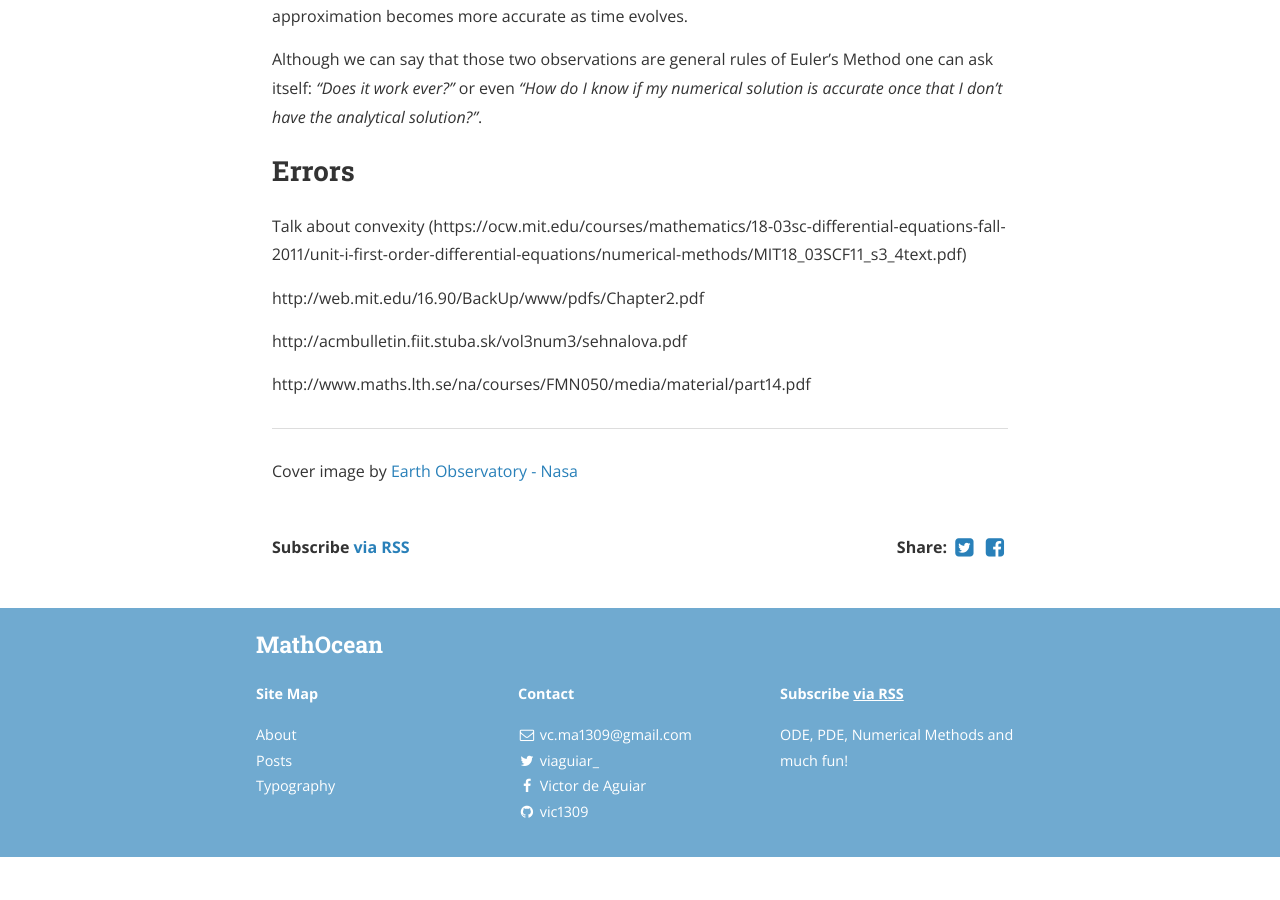
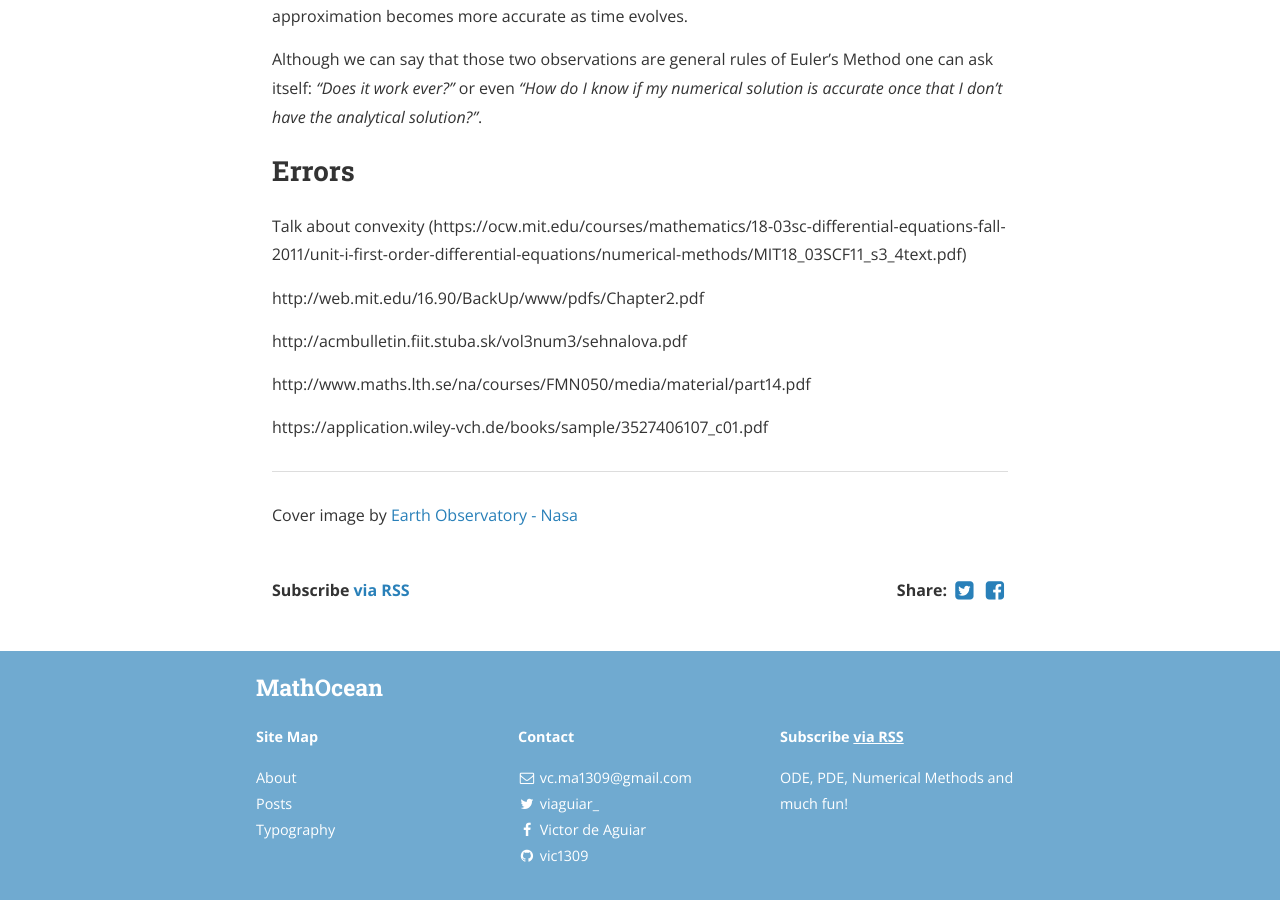
Before and after one commit to vic1309/lerofly, a Jekyll site: the page built from _posts/2019-06-12-euler.markdown, in a window 1280 px wide and 900 px high, scrolled down 4689 px. Built offline with Jekyll 4.4.1, drawn with Linux system fonts in a browser that asks for light colours; nearby versions of some CDN libraries; formulas are drawn with MathJax 3; a script that is not in the unit is left out; before the commit the page ends 5546 px from its top, so only the background shows below that; some of the changed lines change nothing that is shown.

Commit message:
Update 2019-06-12-euler.markdown

```diff
--- a/_posts/2019-06-12-euler.markdown
+++ b/_posts/2019-06-12-euler.markdown
@@ -169,6 +169,8 @@ http://acmbulletin.fiit.stuba.sk/vol3num3/sehnalova.pdf
 
 http://www.maths.lth.se/na/courses/FMN050/media/material/part14.pdf
 
+https://application.wiley-vch.de/books/sample/3527406107_c01.pdf
+
 ----
 
 Cover image by [Earth Observatory - Nasa](https://earthobservatory.nasa.gov/images/41161/katabatic-winds-rake-antarcticas-terra-nova-bay)
```
